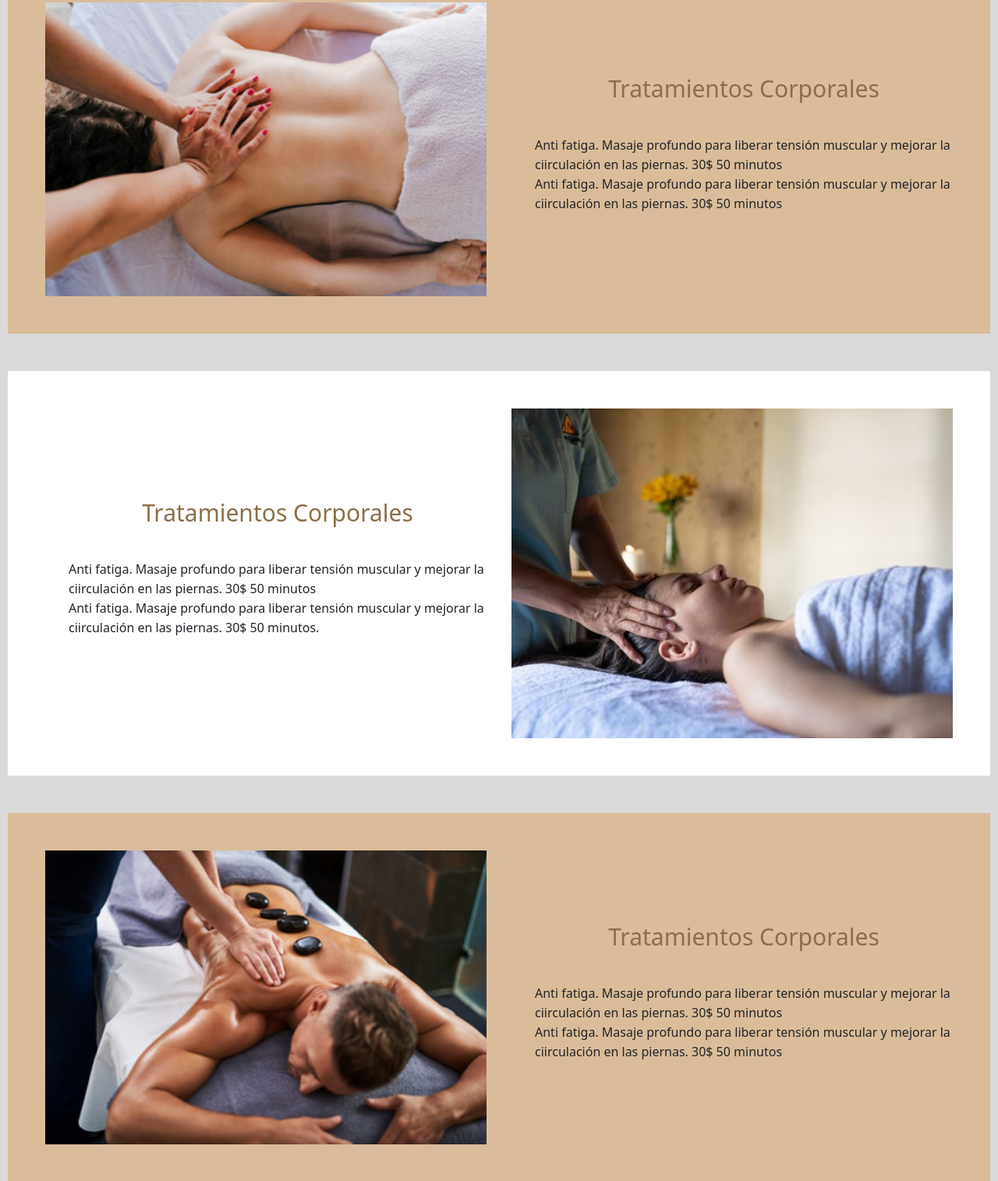
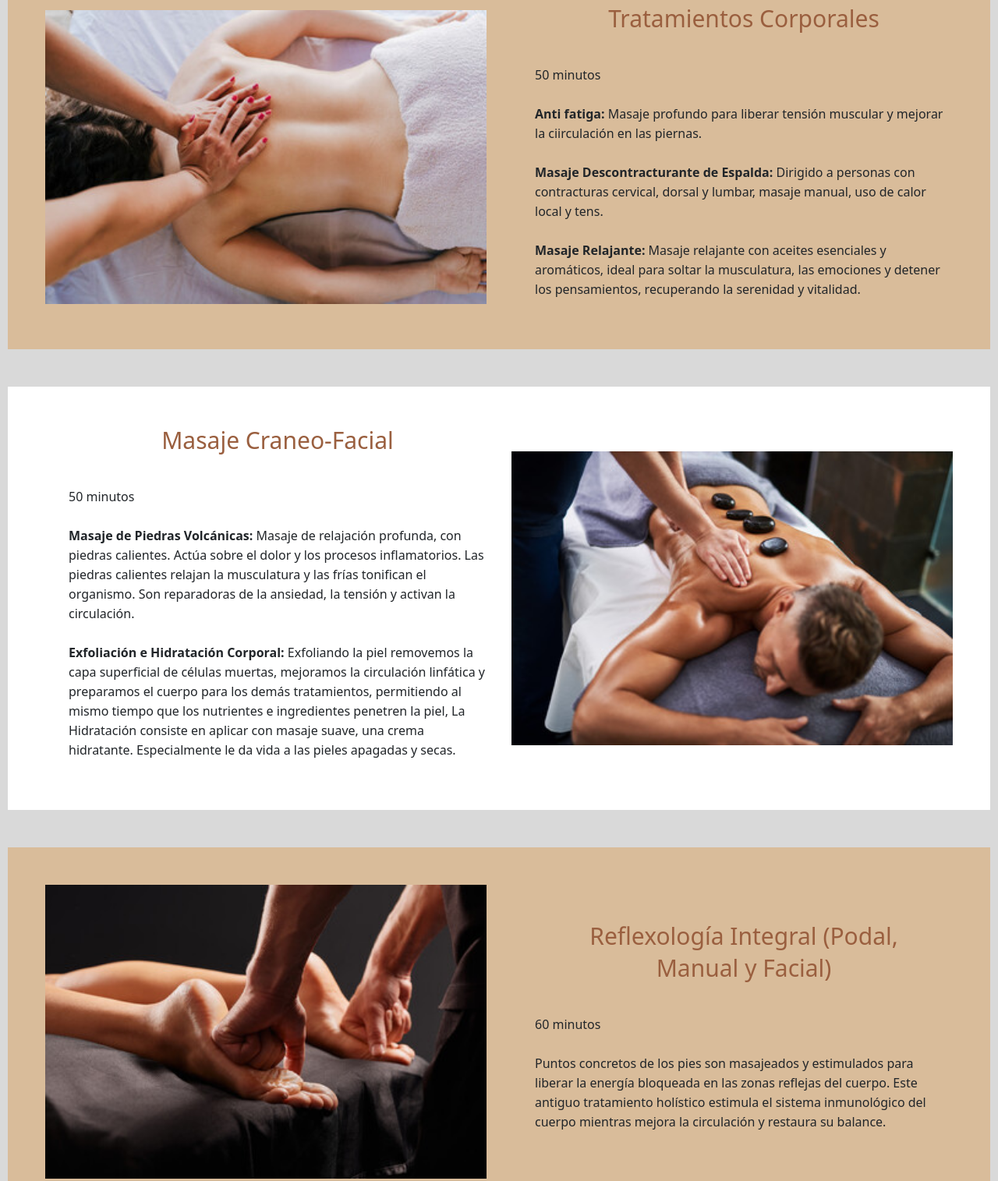
Before and after one commit to Neyda369/proyecto-neyda-comision-57680, a website: page pages/tratamientos.html in a window 1280 px wide. Shown: the part 615-2130 px from the top of the page at 78% size. Drawn offline with nearby package versions, Linux system fonts and the light colour scheme; a web font is replaced by a local one.

Commit message:
texto de la página de tratamientos

```diff
--- a/pages/tratamientos.html
+++ b/pages/tratamientos.html
@@ -69,14 +69,15 @@
                         <h2>
                             Tratamientos Corporales
                         </h2>
-                        <p>
-                            Anti fatiga. Masaje profundo para liberar tensión muscular y mejorar la ciirculación en las
-                            piernas.
-                            30$
-                            50 minutos <br> Anti fatiga. Masaje profundo para liberar tensión muscular y mejorar la
-                            ciirculación
-                            en las piernas. 30$
-                            50 minutos
+                        <p> 50 minutos <br> <br>
+                            <strong>Anti fatiga:</strong> Masaje profundo para liberar tensión muscular y mejorar la
+                            ciirculación en las
+                            piernas. <br> <br>
+                            <strong>Masaje Descontracturante de Espalda:</strong> Dirigido a personas con contracturas
+                            cervical, dorsal y lumbar, masaje manual, uso de calor local y tens. <br> <br>
+                            <strong>Masaje Relajante: </strong> Masaje relajante con aceites esenciales y aromáticos,
+                            ideal para soltar la musculatura, las
+                            emociones y detener los pensamientos, recuperando la serenidad y vitalidad.
                         </p>
                     </div>
                 </div>
@@ -88,22 +89,28 @@
                 <div class="container-text">
                     <div class="text">
                         <h2>
-                            Tratamientos Corporales
+                            Masaje Craneo-Facial
                         </h2>
                         <p>
-                            Anti fatiga. Masaje profundo para liberar tensión muscular y mejorar la ciirculación en las
-                            piernas.
-                            30$
-                            50 minutos <br> Anti fatiga. Masaje profundo para liberar tensión muscular y mejorar la
-                            ciirculación
-                            en las piernas. 30$
-                            50 minutos.
+                            50 minutos <br> <br>
+                            <strong>Masaje de Piedras Volcánicas: </strong> Masaje de relajación profunda, con piedras
+                            calientes. Actúa sobre el dolor y los procesos inflamatorios. Las piedras calientes relajan
+                            la musculatura y las frías tonifican el organismo. Son reparadoras de la ansiedad, la
+                            tensión y activan la circulación. <br><br>
+
+                            <strong>Exfoliación e Hidratación Corporal: </strong> Exfoliando la piel removemos la capa
+                            superficial de células muertas, mejoramos la
+                            circulación linfática y preparamos el cuerpo para los demás tratamientos, permitiendo al
+                            mismo tiempo que los nutrientes e ingredientes penetren la piel, La Hidratación consiste en
+                            aplicar con masaje suave, una crema hidratante. Especialmente le da vida a las pieles
+                            apagadas y secas.
+
                         </p>
                     </div>
                 </div>
                 <div class="img-left">
-                    <img src="../assets/img/terapias/terapia-3.jpg"
-                        alt="habitación de spa con con fondo de  pared color beige y blanco y jarrón con flores amarillas sobre una mesa, una mujer terapeuta de masajes vestida de uniforme azul claro dando masaje cráneo-facial a otra mujer acostada boca arriba sobre una camilla cubierta por una toalla blanca.">
+                    <img src="../assets/img/terapias/terapia-piedras-basalto-2.jpg"
+                        alt="hombre de cabello castaño claro, corto, acostada de manera relajada boca abajo sobre una camilla de spa con la espalda descubierta y una toalla azul clara cubriendo sus glúteos y piernas, tiene 4 piedras de basalto color negro sobre su espalda alineadas sobre la columna vertebral, y las manos de una mujer terapeuta haciendo masajes sobre el lado derecho de su espalda">
                 </div>
             </article>
         </section>
@@ -111,22 +118,19 @@
         <section class="section-beige">
             <article class="article-container">
                 <div class="img-left">
-                    <img src="../assets/img/terapias/terapia-piedras-basalto-2.jpg"
+                    <img src="../assets/img/terapias/masaje-4.jpg"
                         alt="hombre de cabello castaño claro, corto, acostada de manera relajada boca abajo sobre una camilla de spa con la espalda descubierta y una toalla azul clara cubriendo sus glúteos y piernas, tiene 4 piedras de basalto color negro sobre su espalda alineadas sobre la columna vertebral, y las manos de una mujer terapeuta haciendo masajes sobre el lado derecho de su espalda">
                 </div>
                 <div class="container-text">
                     <div class="text">
                         <h2>
-                            Tratamientos Corporales
+                            Reflexología Integral (Podal, Manual y Facial)
                         </h2>
                         <p>
-                            Anti fatiga. Masaje profundo para liberar tensión muscular y mejorar la ciirculación en las
-                            piernas.
-                            30$
-                            50 minutos <br> Anti fatiga. Masaje profundo para liberar tensión muscular y mejorar la
-                            ciirculación
-                            en las piernas. 30$
-                            50 minutos
+                            60 minutos <br> <br>
+                            Puntos concretos de los pies son masajeados y estimulados para liberar la energía bloqueada
+                            en las zonas reflejas del cuerpo. Este antiguo tratamiento holístico estimula el sistema
+                            inmunológico del cuerpo mientras mejora la circulación y restaura su balance.
                         </p>
                     </div>
                 </div>
@@ -138,22 +142,20 @@
                 <div class="container-text">
                     <div class="text">
                         <h2>
-                            Tratamientos Corporales
+                            Masaje Craneo-Facial
                         </h2>
                         <p>
-                            Anti fatiga. Masaje profundo para liberar tensión muscular y mejorar la ciirculación en las
-                            piernas.
-                            30$
-                            50 minutos <br> Anti fatiga. Masaje profundo para liberar tensión muscular y mejorar la
-                            ciirculación
-                            en las piernas. 30$
-                            50 minutos.
+                            45 minutos <br> <br>
+                            Esta terapia inhibe la ansiedad, la tensión y los dolores de cabeza, mejora la fricción de
+                            los dientes por bruxismo. Se concentra en la cara, el cuero cabelludo y el cuello,
+                            especialmente indicado para liberar las tensiones, equilibrar las emociones y relajar tu
+                            expresión.
                         </p>
                     </div>
                 </div>
                 <div class="img-left">
-                    <img src="../assets/img/terapias/masaje-4.jpg"
-                        alt="habitación de spa con fondo de pared color negro, camilla cubierta por una toalla gris oscuro y sobre la camilla se ven las plantas de los pies de una mujer, las manos empuñadas de un hombre terapeuta haciendo presión sobre la planta de los pies, el hombre terapeuta viste un uniforme de color negro.">
+                    <img src="../assets/img/terapias/terapia-3.jpg"
+                        alt="habitación de spa con con fondo de  pared color beige y blanco y jarrón con flores amarillas sobre una mesa, una mujer terapeuta de masajes vestida de uniforme azul claro dando masaje cráneo-facial a otra mujer acostada boca arriba sobre una camilla cubierta por una toalla blanca.">
                 </div>
             </article>
         </section>
@@ -169,15 +171,17 @@
                         <h2>
                             Tratamientos Faciales
                         </h2>
-                        <p>Descubre la experiencia rejuvenecedora de nuestros tratamientos faciales en Etéreo Spa.
-                            Nuestros expertos esteticistas personalizan cada sesión para adaptarse a las necesidades
-                            únicas de tu piel, utilizando técnicas avanzadas y productos de alta calidad. <br> <br>
-                            Tratamiento con vaporización: Es especialmente eficaz para pieles propensas a puntos negros
+                        <p> 50 minutos <br><br>
+                            <strong>Tratamiento con vaporización:</strong> Es especialmente eficaz para pieles propensas
+                            a puntos negros
                             y acné. <br> <br>
-                            Tratamiento de rejuvenecimiento. <br> <br>
-                            Tratamiento relajante: Te proporcionan una experiencia relajante y rejuvenecedora,
+                            <strong>Tratamiento de rejuvenecimiento:</strong> A través de hidrataciones profundas,
+                            masajes y mascarillas especiales. <br> <br>
+                            <strong>Tratamiento relajante:</strong> Te proporcionan una experiencia relajante y
+                            rejuvenecedora,
                             incluyendo masajes faciales y mascarillas relajantes. <br> <br>
-                            Tratamiento de luminosidad: Te devuelven a la piel su brillo natural y luminosidad,
+                            <strong>Tratamiento de luminosidad:</strong> Te devuelven a la piel su brillo natural y
+                            luminosidad,
                             utilizando productos específicos y técnicas como la exfoliación química.
                         </p>
                     </div>
--- a/scss/layouts/_hospedaje.scss
+++ b/scss/layouts/_hospedaje.scss
@@ -63,7 +63,7 @@
             transition: 4s;
 
             &:hover {
-                transform: scale(1.25);
+                transform: scale(1.1);
                 transition: 4s;
             }
 
--- a/scss/utilities/maps.scss
+++ b/scss/utilities/maps.scss
@@ -1,5 +1,5 @@
 $txt-color: (
-    gold: #8C6E49,
+    gold: #9a5f3f,
     wine: #400414,
     pink: #8C3048,
     );
```
Also changed, not shown: css/style.css.
